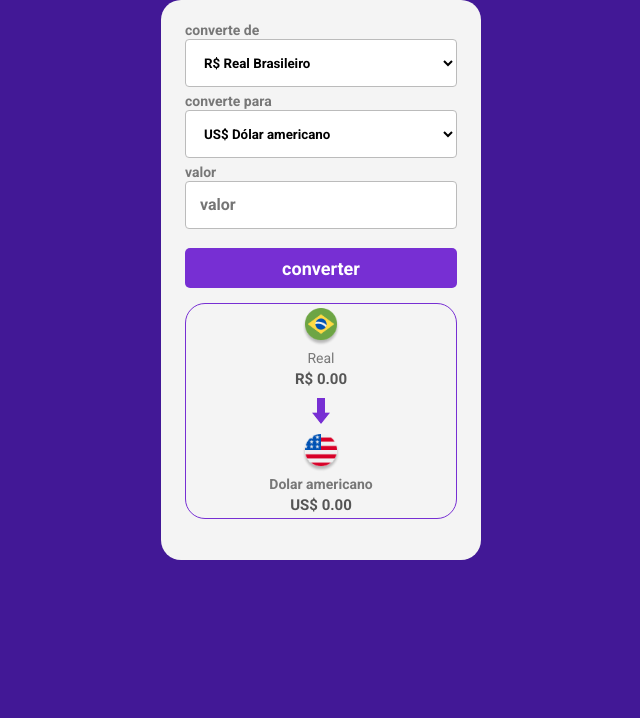
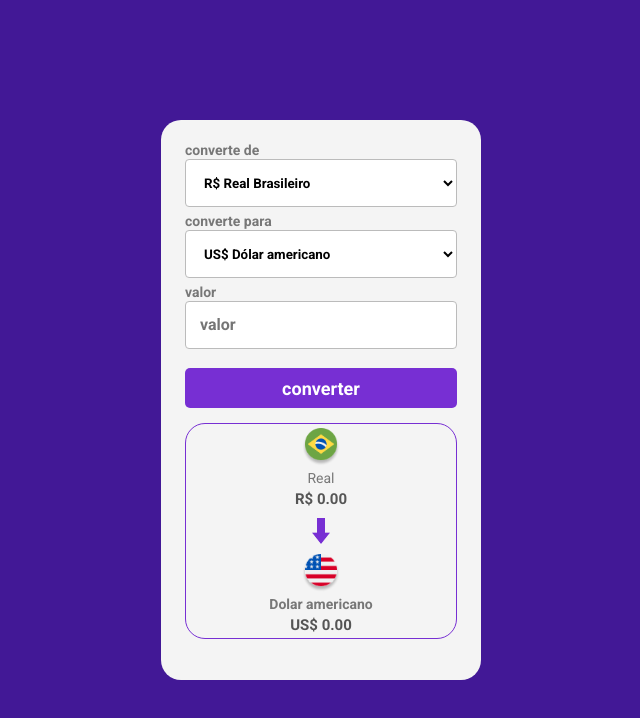
Before and after one commit to Rodrigo2910b/-Currency-converter, a plain HTML site: page index.html in a window 1280 px wide. Shown: the whole page, without its empty margins (319-959 px from the left). Drawn offline with Linux system fonts and the light colour scheme; no server answers.

Commit message:
ajuste de css

```diff
--- a/index.html
+++ b/index.html
@@ -1,25 +1,25 @@
 <!DOCTYPE html>
 <html lang="pt-br">
+
 <head>
   <meta charset="UTF-8" />
   <meta name="viewport" content="width=device-width, initial-scale=1.0" />
   <title>Conversor de Moeda</title>
   <link rel="preconnect" href="https://fonts.googleapis.com" />
   <link rel="preconnect" href="https://fonts.gstatic.com" crossorigin />
-    <link
-      href="https://fonts.googleapis.com/css2?family=Roboto:wght@400;700&display=swap"
-      rel="stylesheet"
-    />
+  <link href="https://fonts.googleapis.com/css2?family=Roboto:wght@400;700&display=swap" rel="stylesheet" />
   <link rel="stylesheet" href="style.css" />
 
 </head>
+
 <body>
-    <div>
+  <Div class='centralizar'>
     <main>
+      <div class='conteiner'>
         <label for="">
           converte <b>de</b>
 
-          <select name="" class="convert-from" >
+          <select name="" class="convert-from">
             <option value="real">R$ Real Brasileiro</option>
 
 
@@ -31,10 +31,10 @@
           converte <b>para</b>
 
           <select class="currency-select">
-            <option value="dolar" >US$ Dólar americano</option>
-            <option value="euro" >€ Euro</option>
-            <option value="libra" >£ Libra</option>
-            <option value="bitcoin" >₿ Bitcoin</option>
+            <option value="dolar">US$ Dólar americano</option>
+            <option value="euro">€ Euro</option>
+            <option value="libra">£ Libra</option>
+            <option value="bitcoin">₿ Bitcoin</option>
 
           </select>
         </label>
@@ -53,7 +53,7 @@
 
             </div>
 
-            <img class="arrow-img"  src="assents/Vector.png" alt="seta-para-baixo" />
+            <img class="arrow-img" src="assents/Vector.png" alt="seta-para-baixo" />
 
             <div class="currency-box">
               <img class="img-moedas" src="assents/estados-unidos (1) 1.png" alt="bandeira-do-USA" />
@@ -63,9 +63,11 @@
             </div>
           </section>
         </label>
+      </div>
     </main>
-
+  </Div>
 
 </body>
 <script src="script.js"></script>
+
 </html>
--- a/style.css
+++ b/style.css
@@ -8,7 +8,15 @@
 }
 body{
   background-color: #421896;;
+
+}
+
+.centralizar{
+  display: flex;
+  width: 100vw;
   height: 100vh;
+  justify-content: center;
+  align-items: center;
 }
 
 
@@ -18,7 +26,6 @@ main{
   height: 560px;
   background-color:#F4F4F4 ;
   border-radius: 20px;
-  margin: 0 auto 40px;
   padding: 20px 24px 23px  ;
 
 
```
Lines whose indentation alone changed are shown as unchanged.
